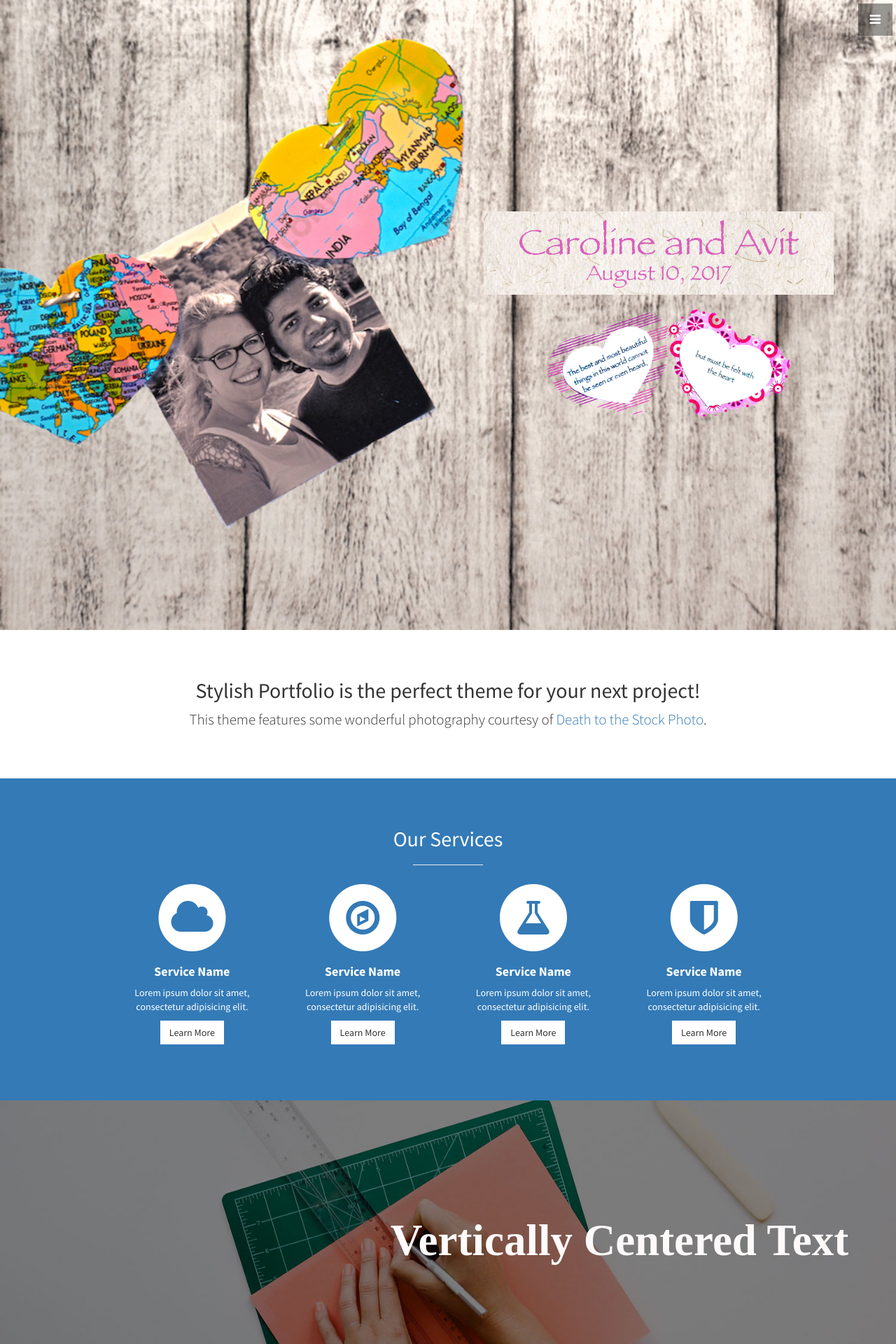
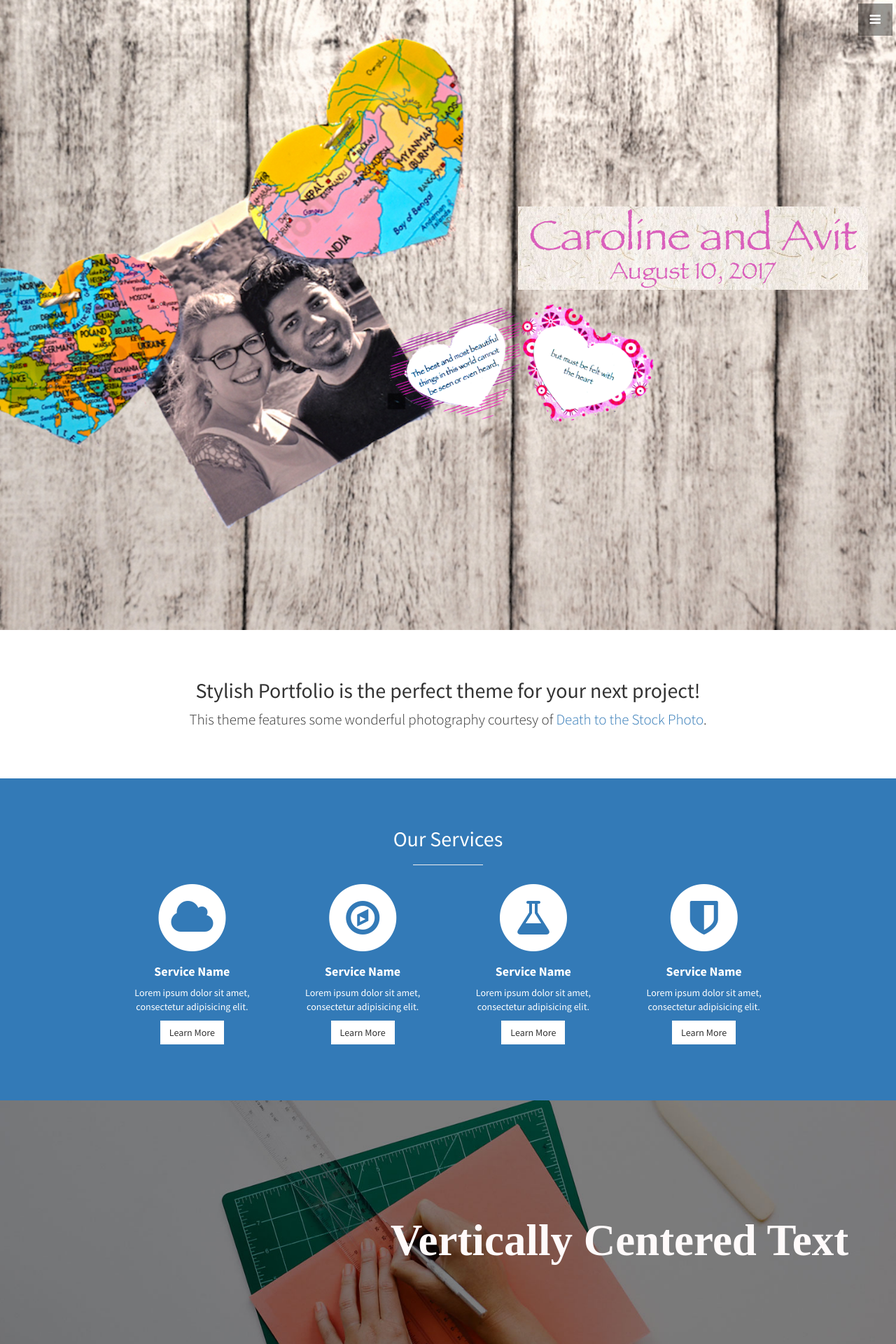
Before and after one commit to MonchiLin/carowedavit.github.io, a Jekyll site: the page built from index.html, in a window 1280 px wide. Shown: the top 1920 px of the page at 70% size. Built offline with Jekyll 4.4.1, drawn with Linux system fonts in a browser that asks for light colours.

Commit message:
front page updated

```diff
--- a/_includes/header.html
+++ b/_includes/header.html
@@ -1,8 +1,8 @@
 <header id="top" class="header">
   <div class="text-vertical-center">
-   <img src="img/qh.jpg" alt="Wedding quotes" style="width:500px; margin-left: 8em;">
+   <img src="img/qh.jpg" alt="Wedding quotes" style="width:500px; margin-left: 15em;">
    <br>
    <br>
-   <img src="img/qh.gif" alt="Wedding quotes" style="width:350px; margin-left: 45em;">
+   <img src="img/qh.gif" alt="Wedding quotes" style="width:380px; margin-left: 15em;">
   </div>
 </header>
```
Also changed, not shown: img/bg.jpg, img/qh.jpg.
